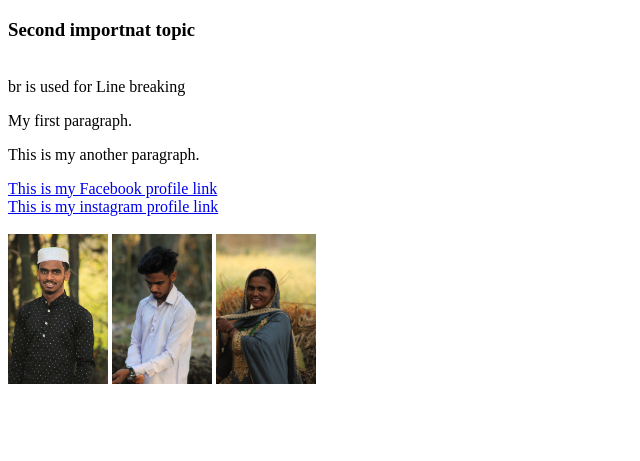
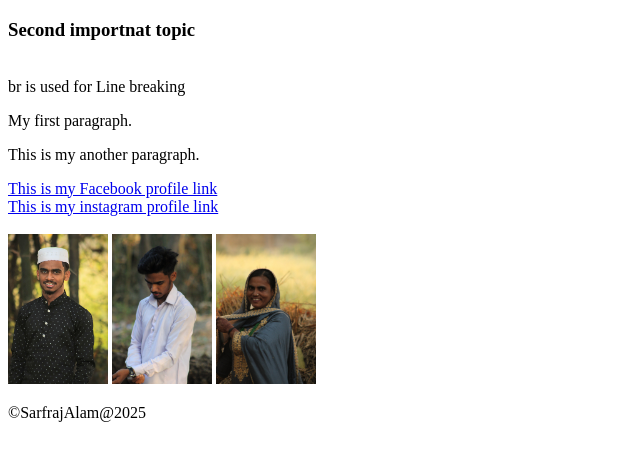
Before and after one commit to sarfraj4354/HTML-Practice, a plain HTML site: page index.html in a window 1280 px wide. Shown: the part 61-522 px from the top of the page, without its empty margins (0-640 px from the left). Drawn offline with Linux system fonts and the light colour scheme.

Commit message:
page modified for copyright

```diff
--- a/index.html
+++ b/index.html
@@ -28,5 +28,8 @@ usemap="#sarfrajmap">
 
 <img src="mom.JPG" width="100px" alt="ammi">
 
+<p>
+  &copy;SarfrajAlam@2025
+</p>
 </body>
 </html>
```
